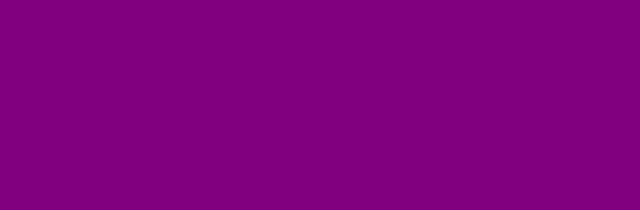
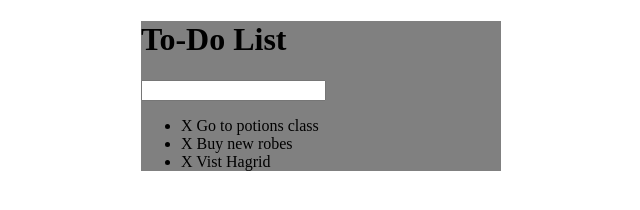
Before and after one commit to MHG16/todo-list-project, a plain HTML site: page index.html in a window 1280 px wide. Shown: the whole page, without its empty margins (319-959 px from the left). Drawn offline with Linux system fonts and the light colour scheme.

Commit message:
added basic html layout

```diff
--- a/Assets/css/todos.css
+++ b/Assets/css/todos.css
@@ -1,3 +1,5 @@
-body {
-	background: purple;
+#container {
+	background: gray;
+	width: 360px;
+	margin: 0 auto;
 }
--- a/index.html
+++ b/index.html
@@ -7,5 +7,19 @@
 </head>
 <body>
 
+
+<div id = "container">
+	<h1>To-Do List</h1>
+	<input type="text">
+
+	<ul>
+		<li><span>X<span> Go to potions class</li>
+		<li><span>X<span> Buy new robes</li>
+		<li><span>X<span> Vist Hagrid</li>
+	</ul>
+
+</div>
+
+<script type="text/javascript" src="assets/js/todos.js"></script>
 </body>
 </html>
```
